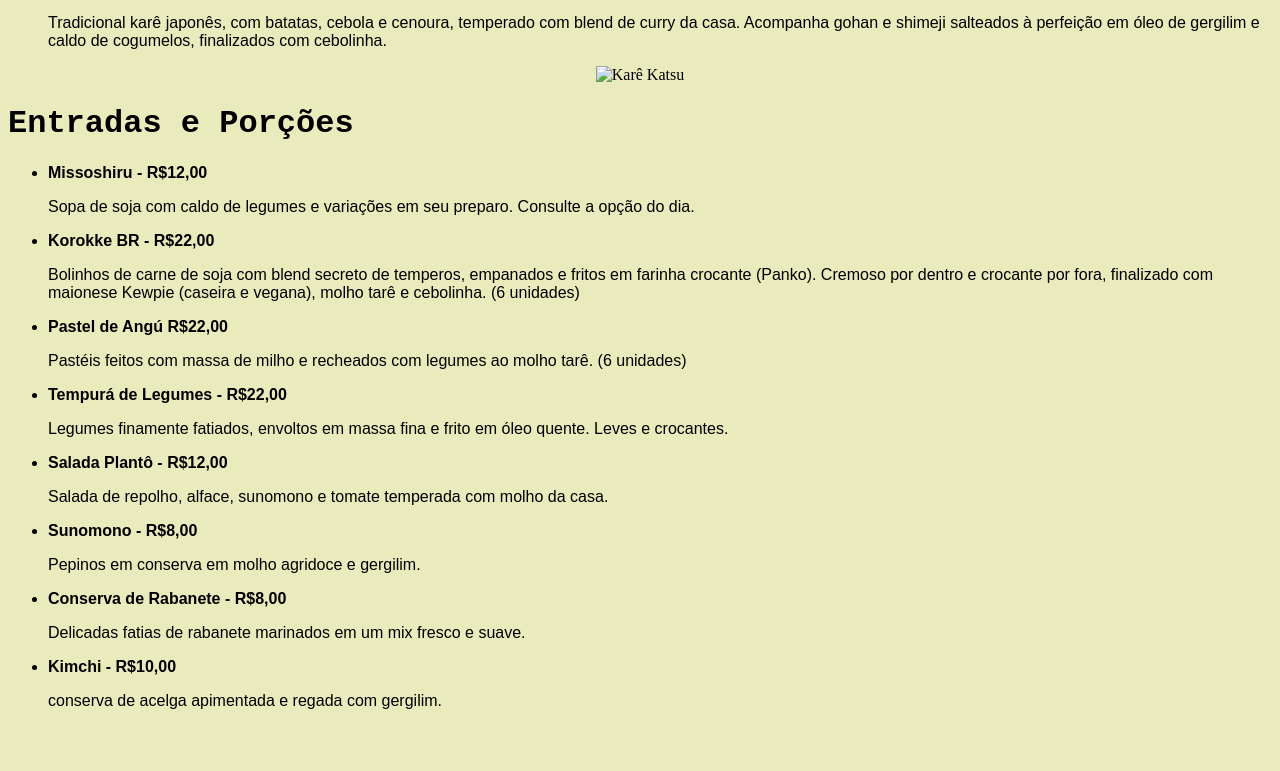
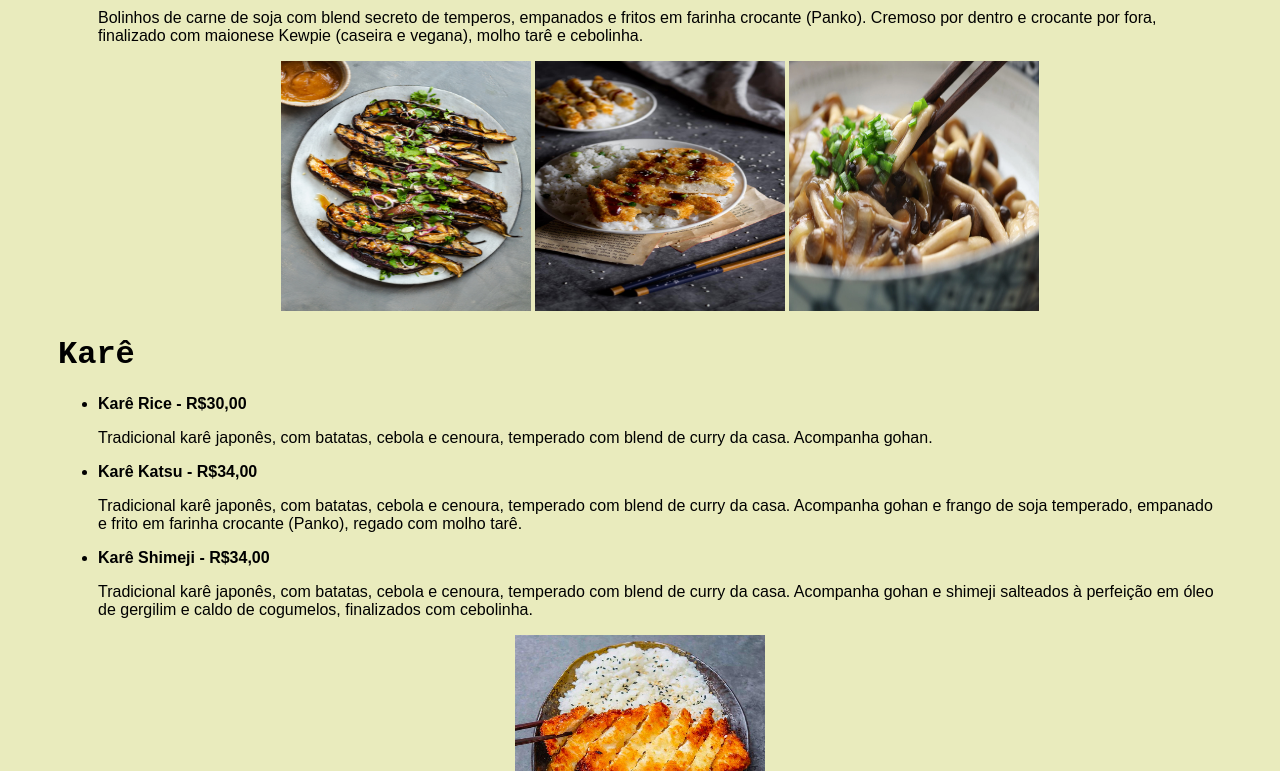
Before and after one commit to JuKuwahara/Card-pio-Plant-, a plain HTML site: page index.html in a window 1280 px wide. Shown: the part 804-1575 px from the top of the page. Before the commit the page ends 1530 px from the top, so only its background shows below. Drawn offline with Linux system fonts and the light colour scheme.

Commit message:
feat: little adjustments

```diff
--- a/index.html
+++ b/index.html
@@ -8,10 +8,10 @@
     <link rel="stylesheet" href="main.css">
 </head>
 <body>
+    <div class="conteiner">
     <h1 class="title">Cardápio Plantô</h1>
     <hr>
-    <center>
-    <img src="IMAGENS/obento.jpg"></center>
+    <center><img src="obento.jpg" class="imag"></center>
     <h1>Pratos Principais</h1>
     <p id="msg">ACOMPANHA: gohan, pastel de angú recheado com KARÊ, tempurá de legumes, berinjela no missô, salada Plantô, inhame caramelizado e kabocha assada.</p>
     <ul>
@@ -24,10 +24,10 @@
         <li class="list"><b>Korokke BR - R$38,00</b></li>
         <p class="list">Bolinhos de carne de soja com blend secreto de temperos, empanados e fritos em farinha crocante (Panko). Cremoso por dentro e crocante por fora, finalizado com maionese Kewpie (caseira e vegana), molho tarê e cebolinha.</p>
         <center>
-            <img src="IMAGENS/Nasu Dengaku.jpg" alt="Berinjela no missô" height="250" width="250">
-            <img src="IMAGENS/tofu-katsu-blog.jpg" alt="Tofu Katsu" height="250" width="250">
-            <img src="IMAGENS/しめじ-scaled.jpg" alt="Shimeji" height="250" width="250">
-            </center>
+            <img src="Nasu Dengaku.jpg" alt="Berinjela no missô" height="250" width="250" class="imag">
+            <img src="tofu-katsu-blog.jpg" alt="Tofu Katsu" height="250" width="250" class="imag">
+            <img src="しめじ-scaled.jpg" alt="Shimeji" height="250" width="250" class="imag">
+        </center>
     </ul>
     <h1>Karê</h1>
     <ul>
@@ -38,7 +38,7 @@
         <li class="list"><b>Karê Shimeji - R$34,00</b></li>
         <p class="list">Tradicional karê japonês, com batatas, cebola e cenoura, temperado com blend de curry da casa. Acompanha gohan e shimeji salteados à perfeição em óleo de gergilim e caldo de cogumelos, finalizados com cebolinha.</p>
     </ul>
-    <center> <img src="IMAGENS/Kare katsu.png" alt="Karê Katsu" height="250" width="250"></center>
+    <center><img src="Kare katsu.png" alt="Karê Katsu" height="250" width="250" class="imag"></center>
     <h1>Entradas e Porções</h1>
     <ul>
         <li class="list"><b> Missoshiru - R$12,00</b> </li>
@@ -58,6 +58,7 @@
         <li class="list"><b>Kimchi - R$10,00</b></li>
         <p class="list">conserva de acelga apimentada e regada com gergilim.</p>
     </ul>
+</div>
 </body>
 <footer>
     <div id="div-fixa" class="flutuar" data-shrink="yes">
--- a/main.css
+++ b/main.css
@@ -13,6 +13,11 @@ h1 {
     font-family: monospace;
     font-size: 2rem;
 }
+
+.conteiner {
+    padding: 0px 50px;
+}
+
 #div-fixa {
     position: fixed;
     bottom: 20px;
```
